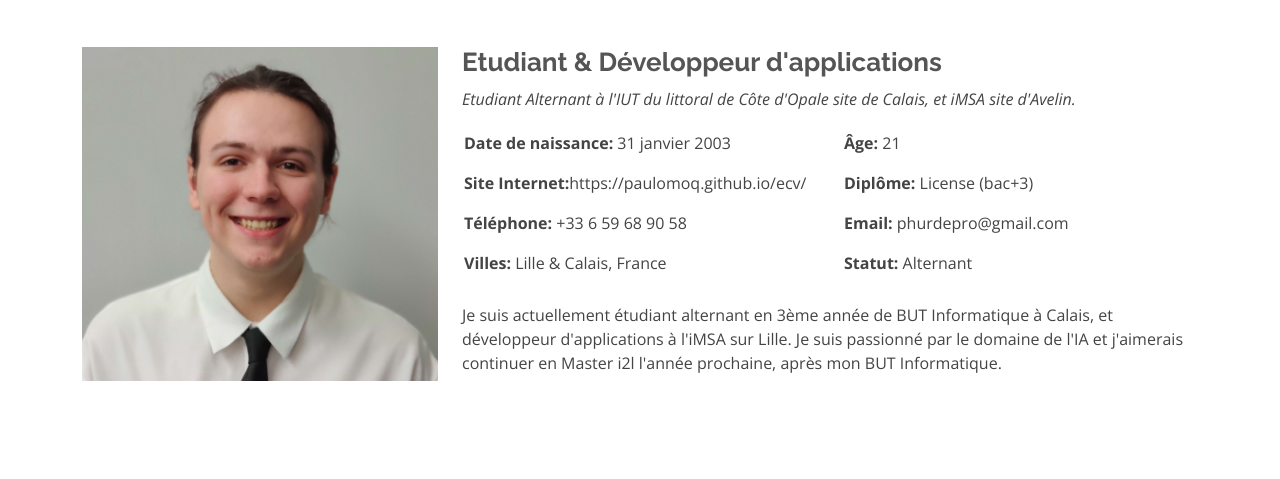
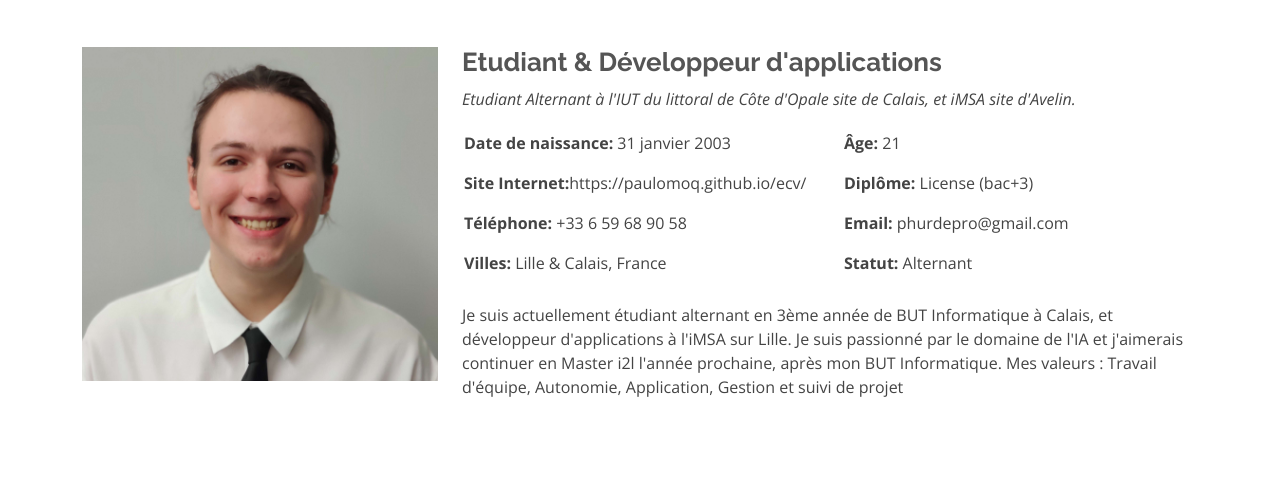
Before and after one commit to PauloMoq/ecv, a plain HTML site: page about.html in a window 1280 px wide. Shown: the part 171-650 px from the top of the page. Drawn offline with nearby package versions, Linux system fonts and the light colour scheme.

Commit message:
Update about.html

```diff
--- a/about.html
+++ b/about.html
@@ -104,6 +104,9 @@
             <p>
                 Je suis actuellement étudiant alternant en 3ème année de BUT Informatique à Calais, et développeur d'applications à l'iMSA sur Lille.
                 Je suis passionné par le domaine de l'IA et j'aimerais continuer en Master i2l l'année prochaine, après mon BUT Informatique.
+
+                Mes valeurs :
+                Travail d'équipe, Autonomie, Application, Gestion et suivi de projet
             </p>
           </div>
         </div>
```
